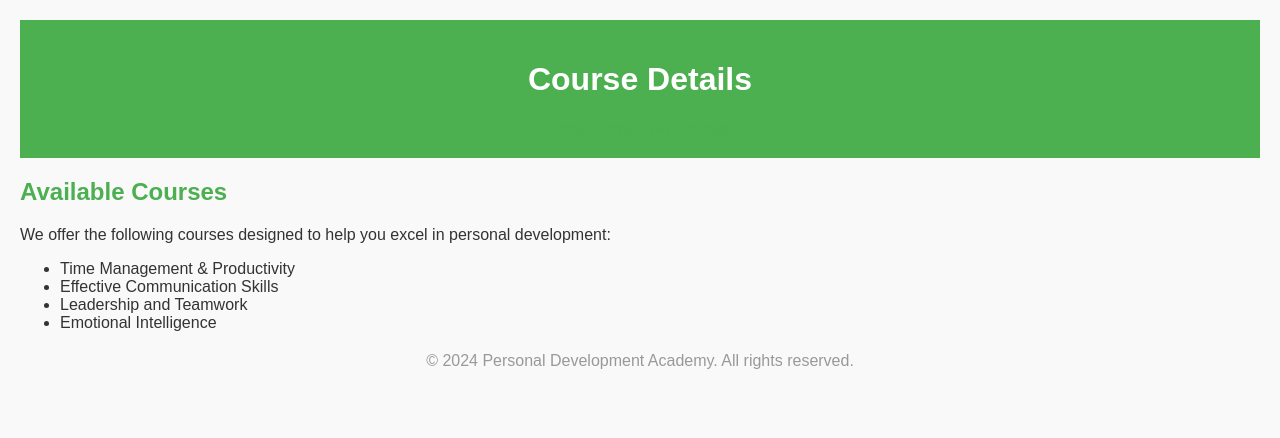
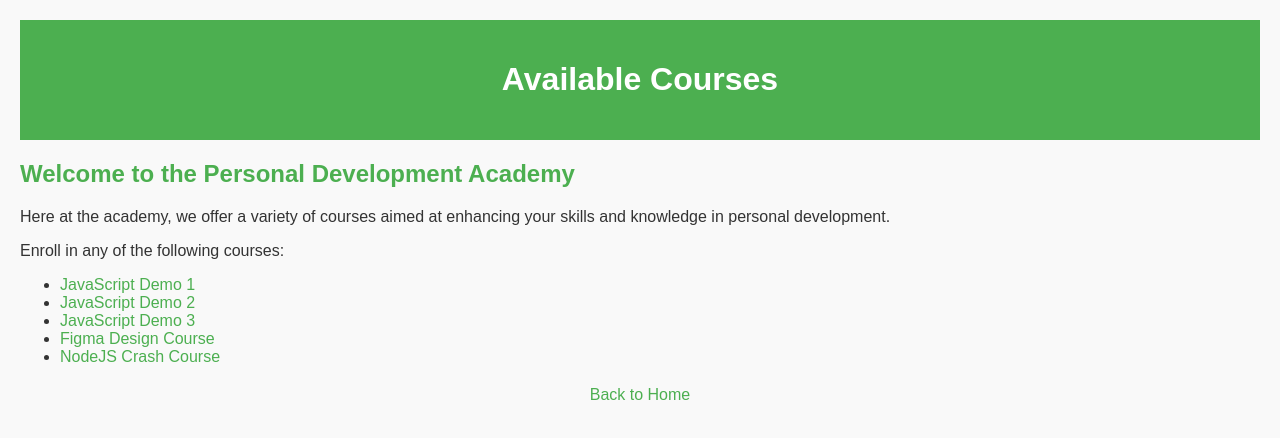
Before and after one commit to Jayvyanelfad/Personal-Development-Academy, a plain HTML site: page courses.html in a window 1280 px wide. Drawn offline with Linux system fonts and the light colour scheme.

Commit message:
Update courses.html

```diff
--- a/courses.html
+++ b/courses.html
@@ -3,34 +3,29 @@
 <head>
     <meta charset="UTF-8">
     <meta name="viewport" content="width=device-width, initial-scale=1.0">
-    <title>Course Details - Personal Development Academy</title>
+    <title>Courses - Personal Development Academy</title>
     <link rel="stylesheet" href="styles.css">
 </head>
 <body>
     <header>
-        <h1>Course Details</h1>
-        <nav>
-            <a href="index.html">Home</a>
-            <a href="enroll.html">Enroll Now</a>
-            <a href="courses.html">Courses</a>
-        </nav>
+        <h1>Available Courses</h1>
     </header>
 
-    <main>
-        <section>
-            <h2>Available Courses</h2>
-            <p>We offer the following courses designed to help you excel in personal development:</p>
-            <ul>
-                <li>Time Management & Productivity</li>
-                <li>Effective Communication Skills</li>
-                <li>Leadership and Teamwork</li>
-                <li>Emotional Intelligence</li>
-            </ul>
-        </section>
-    </main>
+    <section>
+        <h2>Welcome to the Personal Development Academy</h2>
+        <p>Here at the academy, we offer a variety of courses aimed at enhancing your skills and knowledge in personal development.</p>
+        <p>Enroll in any of the following courses:</p>
+        <ul>
+            <li><a href="demo1.html">JavaScript Demo 1</a></li>
+            <li><a href="demo2.html">JavaScript Demo 2</a></li>
+            <li><a href="demo3.html">JavaScript Demo 3</a></li>
+            <li><a href="figma.html">Figma Design Course</a></li>
+            <li><a href="nodejs.html">NodeJS Crash Course</a></li>
+        </ul>
+    </section>
 
     <footer>
-        <p>&copy; 2024 Personal Development Academy. All rights reserved.</p>
+        <p><a href="index.html">Back to Home</a></p>
     </footer>
 </body>
 </html>
```
